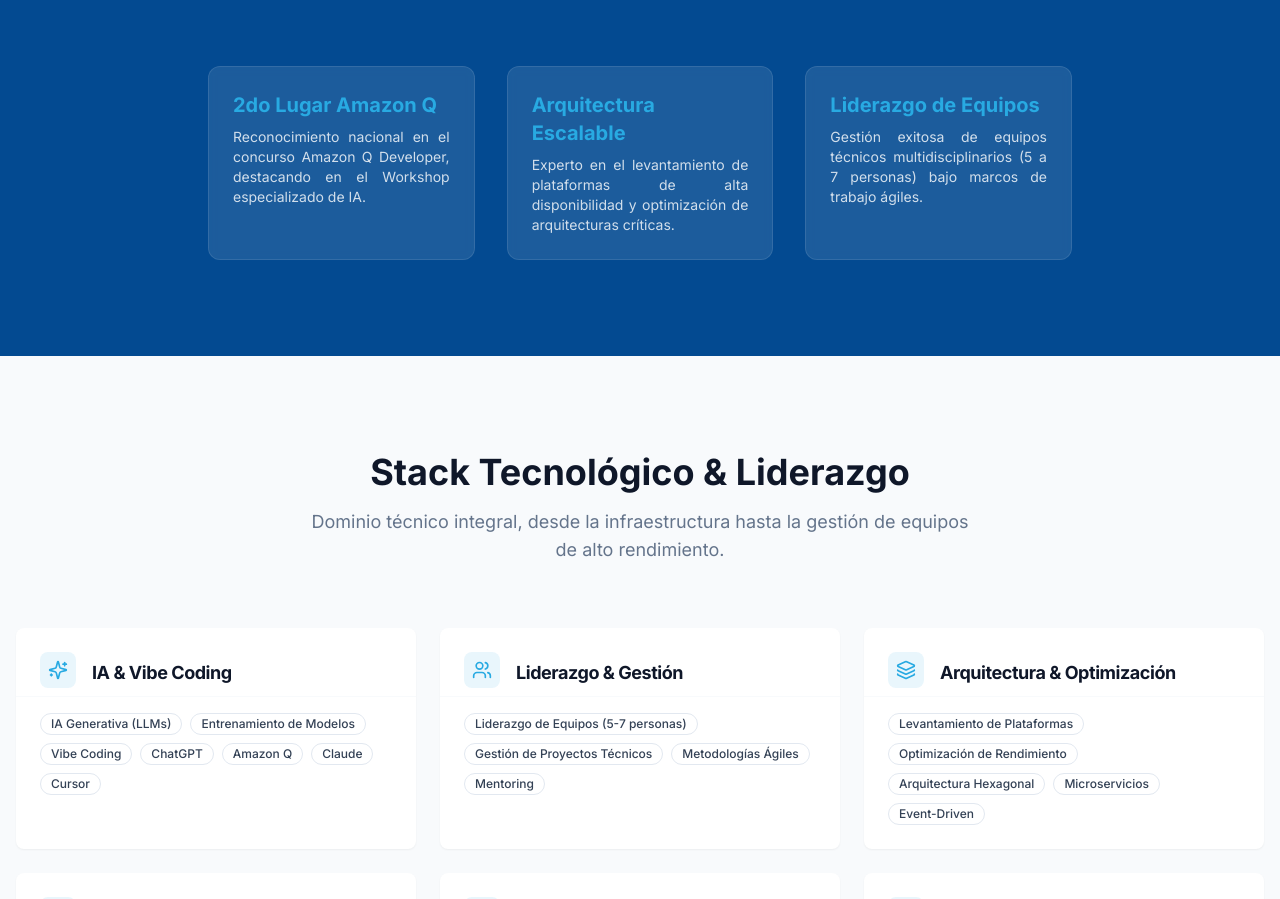
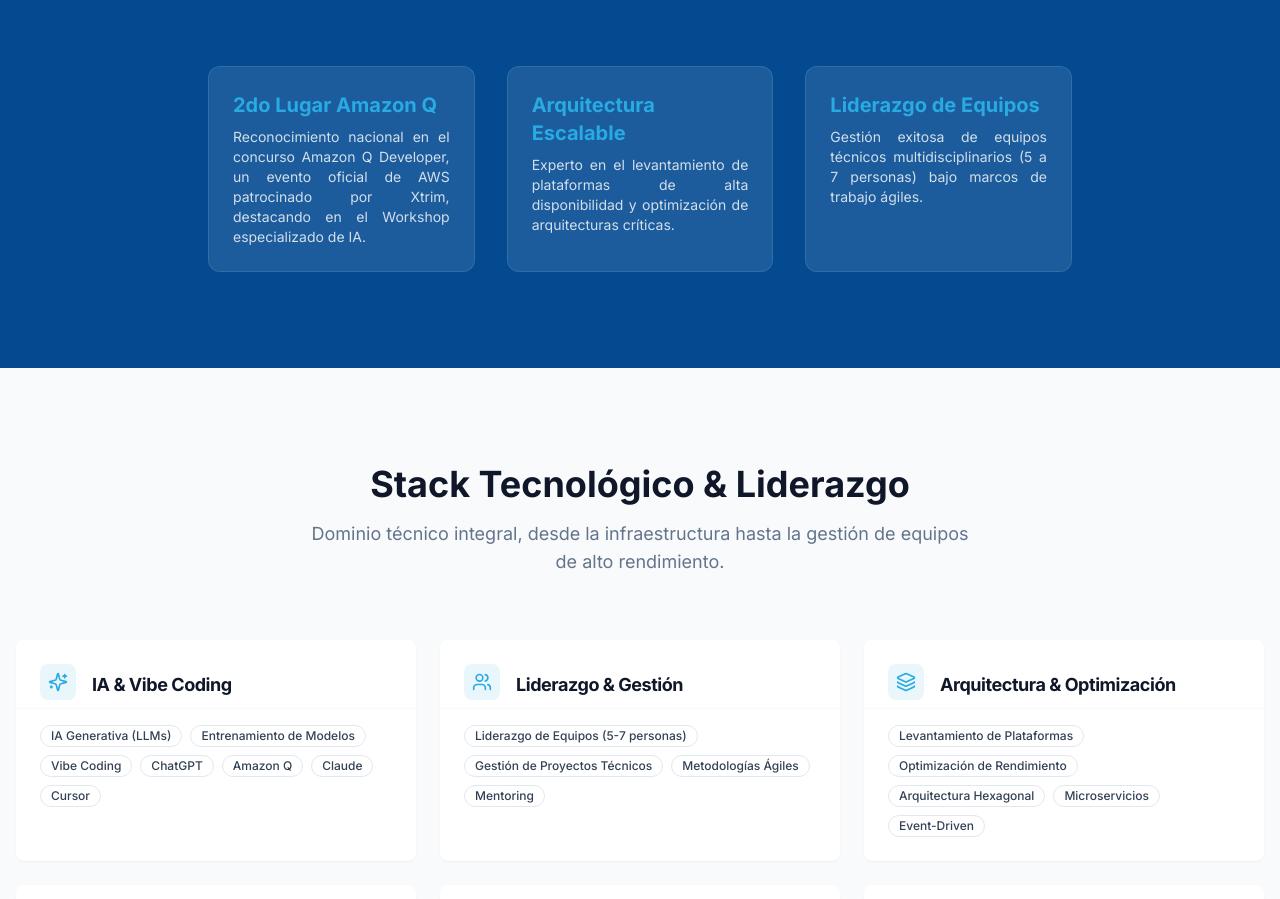
Before and after one commit to jcbodero/jcbodero.github.io, a Next.js app: page / in a window 1280 px wide. Shown: the part 1068-1967 px from the top of the page. Built offline with nearby package versions, Linux system fonts and the light colour scheme.

Commit message:
2do Lugar Amazon Q agrega que fue un evento de AWS patrocinado por Xtrim

```diff
--- a/src/app/page.tsx
+++ b/src/app/page.tsx
@@ -69,7 +69,7 @@ export default function Home() {
   ];
 
   const achievements = [
-    { title: "2do Lugar Amazon Q", description: "Reconocimiento nacional en el concurso Amazon Q Developer, destacando en el Workshop especializado de IA." },
+    { title: "2do Lugar Amazon Q", description: "Reconocimiento nacional en el concurso Amazon Q Developer, un evento oficial de AWS patrocinado por Xtrim, destacando en el Workshop especializado de IA." },
     { title: "Arquitectura Escalable", description: "Experto en el levantamiento de plataformas de alta disponibilidad y optimización de arquitecturas críticas." },
     { title: "Liderazgo de Equipos", description: "Gestión exitosa de equipos técnicos multidisciplinarios (5 a 7 personas) bajo marcos de trabajo ágiles." }
   ];
```
